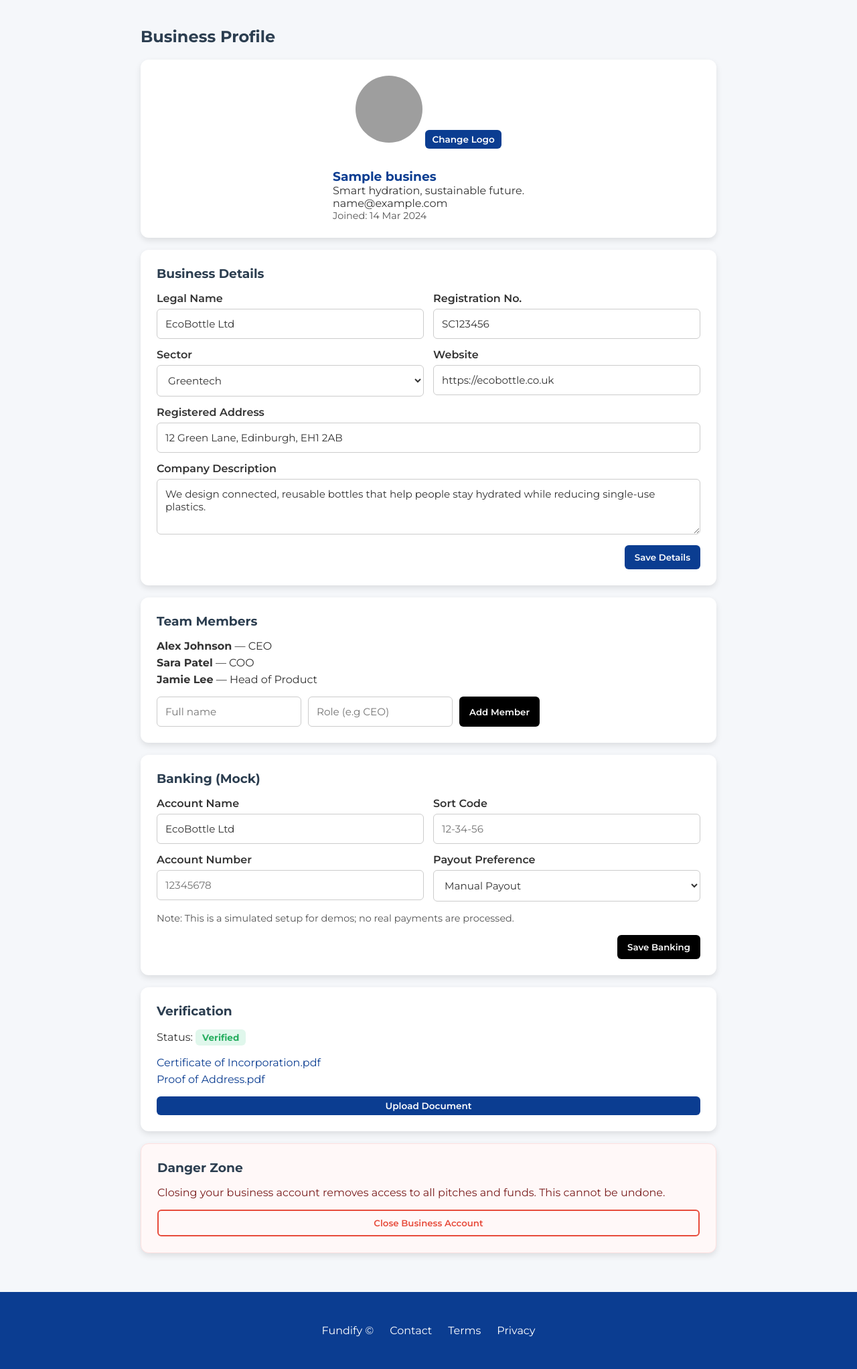
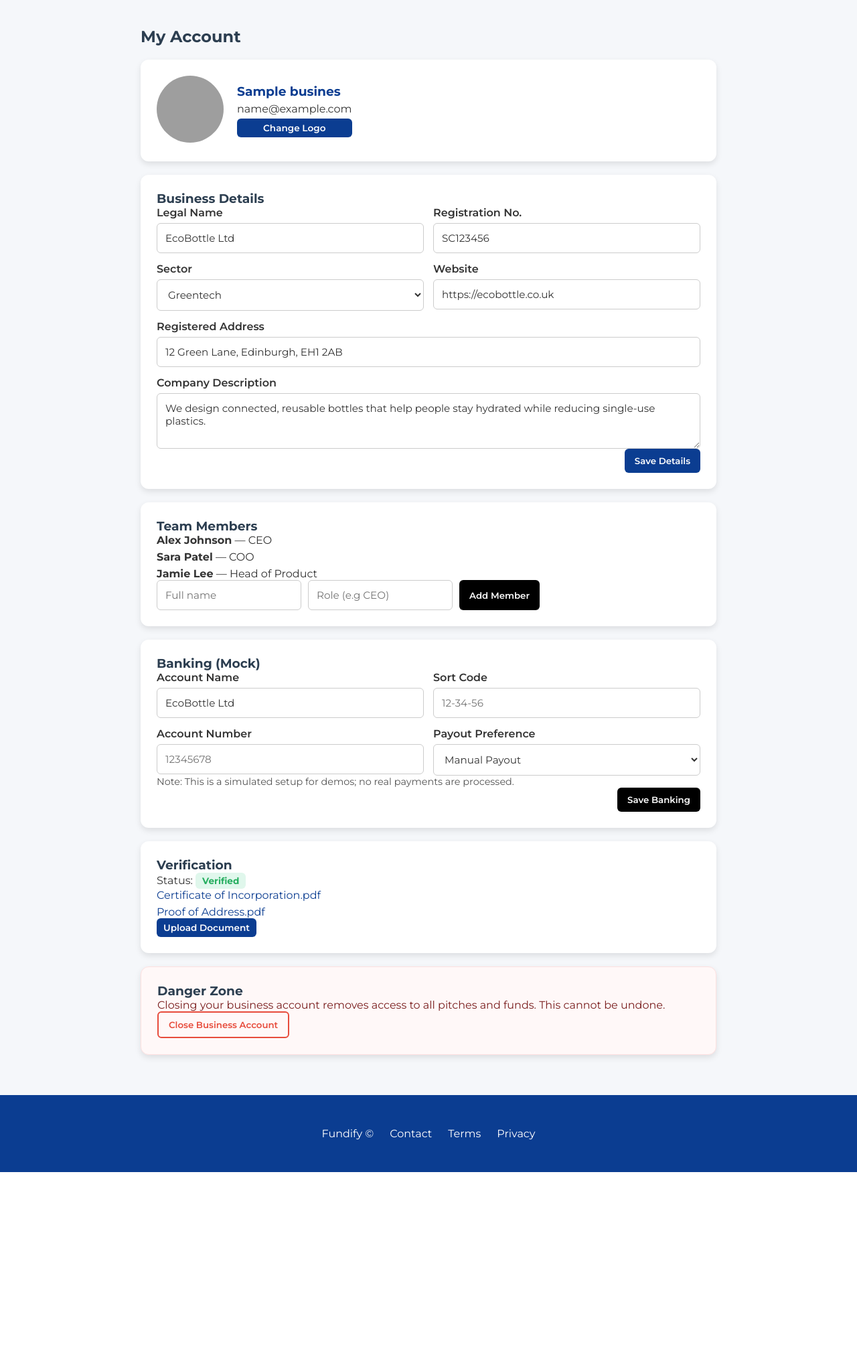
Before and after one commit to KingHazo/AC41004---Industrial-Team-Project, a PHP site: page /business_portal/business_profile.php in a window 1280 px wide. Shown: the part 57-2101 px from the top of the page at 67% size. After the commit the page ends 1807 px from the top, so only its background shows below. Run offline with PHP 8.4, Linux system fonts and the light colour scheme; the visitor is signed in with stand-in values (Sample User, id 1); tables that the repository leaves empty hold one stand-in row (values such as "Sample post"); grey boxes are pictures that could not be loaded.

Commit message:
fixed the business my account section

```diff
--- a/business_portal/business_dashboard.php
+++ b/business_portal/business_dashboard.php
@@ -35,8 +35,8 @@ $pitches = $stmt->fetchAll(PDO::FETCH_ASSOC);
   <meta name="viewport" content="width=device-width, initial-scale=1.0">
   <title>Business Dashboard</title>
   <link rel="stylesheet" href="business_dashboard.css?v=<?php echo time(); ?>"> <!--handles cache issues-->
-  <link rel="stylesheet" href="../footer.css">
   <link rel="stylesheet" href="../navbar.css">
+   <link rel="stylesheet" href="../footer.css?v=<?php echo time(); ?>">
   <link href="https://fonts.googleapis.com/css2?family=Montserrat:wght@400;500;600;700&display=swap" rel="stylesheet">
 </head>
 
--- a/business_portal/business_profile.css
+++ b/business_portal/business_profile.css
@@ -29,25 +29,21 @@ body {
     padding: 1.5rem;
     border-radius: 12px;
     box-shadow: 0 4px 10px rgba(0, 0, 0, .1);
-    margin-bottom: 18px;
-    display: flex;
-    flex-direction: column;
-    gap: 1rem;
+    margin-bottom: 20px;
 }
 
 .card h3 {
     color: #2c3e50;
 }
 
+
 .summary {
     display: flex;
+    gap: 20px;
     align-items: center;
-    gap: 30px;
-    justify-content: flex-start;
-    text-align: left;
 }
 
-.logo-wrap img {
+.avatar img {
     border-radius: 50%;
     width: 100px;
     height: 100px;
@@ -55,9 +51,10 @@ body {
 }
 
 .info {
-    flex: 1;
+    display: flex;
+    flex-direction: column;
+    gap: 5px;
 }
-
 
 .btn.small {
     padding: 6px 10px;
@@ -72,6 +69,7 @@ body {
 .btn.small:hover {
     filter: brightness(.9);
 }
+
 
 .info h3 {
     color: #0b3d91;
--- a/business_portal/business_profile.php
+++ b/business_portal/business_profile.php
@@ -13,7 +13,7 @@ if (!isset($_SESSION['logged_in']) || $_SESSION['userType'] !== 'business') {
 include '../sql/db.php';
 
 if (!$mysql) {
-  die("Database connection failed.");
+    die("Database connection failed.");
 }
 
 
@@ -53,20 +53,17 @@ if ($business) {
     <?php include '../navbar.php'; ?>
 
     <main class="section">
-        <h2>Business Profile</h2>
-
-        <!-- summary -->
+        <h2>My Account</h2>
         <section class="card summary">
-            <div class="logo-wrap">
-                <img src="bottle.jpg" alt="Company Logo" />
+            <div class="avatar">
+                <img src="bottle.jpg" alt="Company Logo">
+            </div>
+            <div class="info">
+                <h3 id="company-name"><?php echo htmlspecialchars($businessName ?? 'N/A'); ?></h3>
+                <p id="company-email"><?php echo htmlspecialchars($businessEmail ?? 'N/A'); ?></p>
                 <button class="btn small" id="change-logo">Change Logo</button>
             </div>
-            <div class="info">
-                 <h3 id="company-name"><?php echo $businessName; ?></h3>
-                <p id="company-tagline">Smart hydration, sustainable future.</p>
-                <p id="company-email"><?php echo $businessEmail; ?></p>
-                <p class="muted">Joined: <span id="joined">14 Mar 2024</span></p>
-            </div>
+
         </section>
 
         <!-- company details -->
@@ -175,7 +172,7 @@ if ($business) {
     </main>
 
     <!-- Footer -->
-     <?php include '../footer.php'; ?>
+    <?php include '../footer.php'; ?>
 
     <script src="business_profile.js"></script>
 </body>
--- a/investor_portal/investor_profile.php
+++ b/investor_portal/investor_profile.php
@@ -11,6 +11,10 @@ if (!isset($_SESSION['logged_in']) || $_SESSION['userType'] !== 'investor') {
 
 // include database connection
 include '../sql/db.php';
+
+if (!$mysql) {
+  die("Database connection failed.");
+}
 
 $investorID = $_SESSION['userId'];
 $investorData = [];
```
